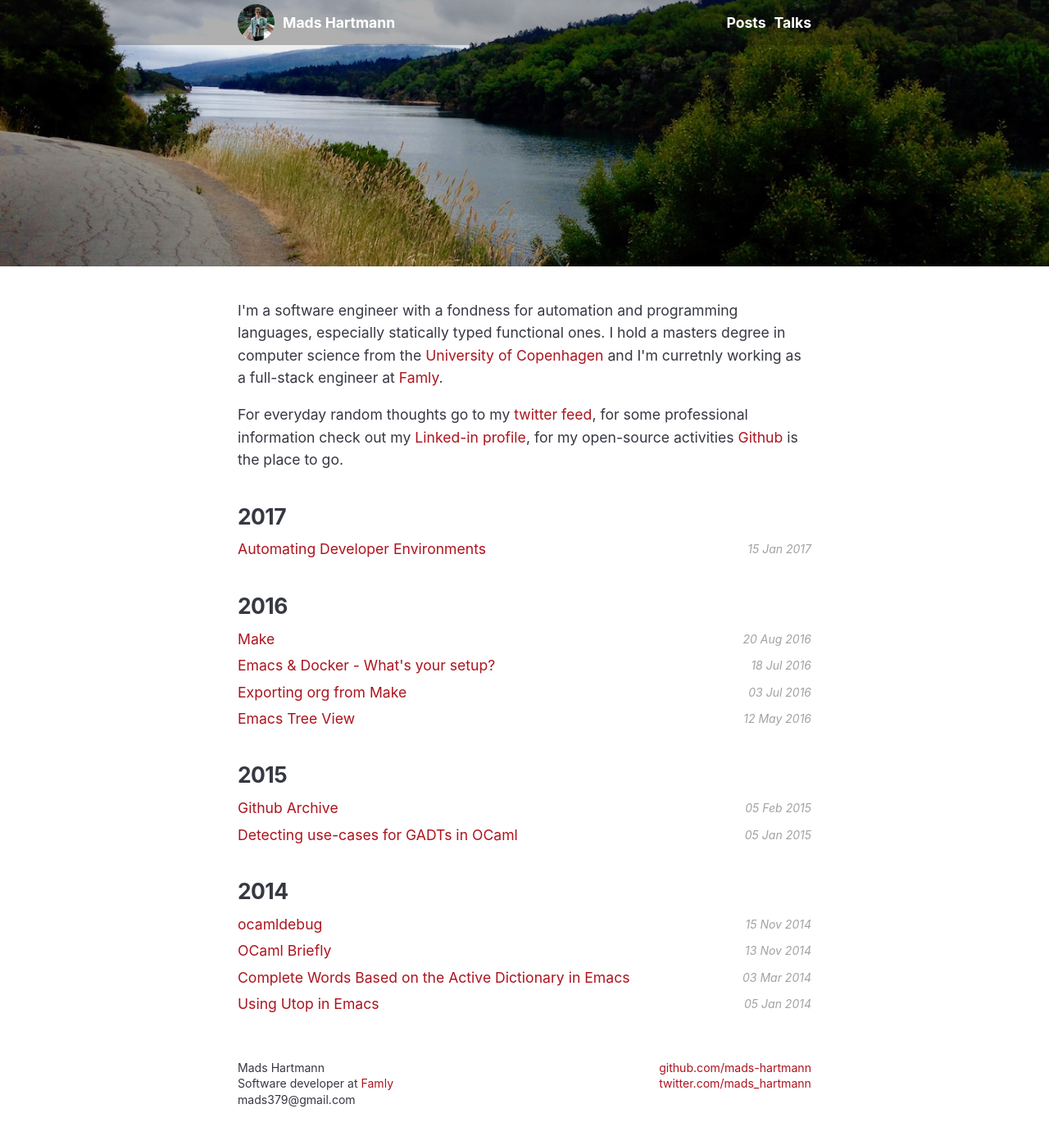
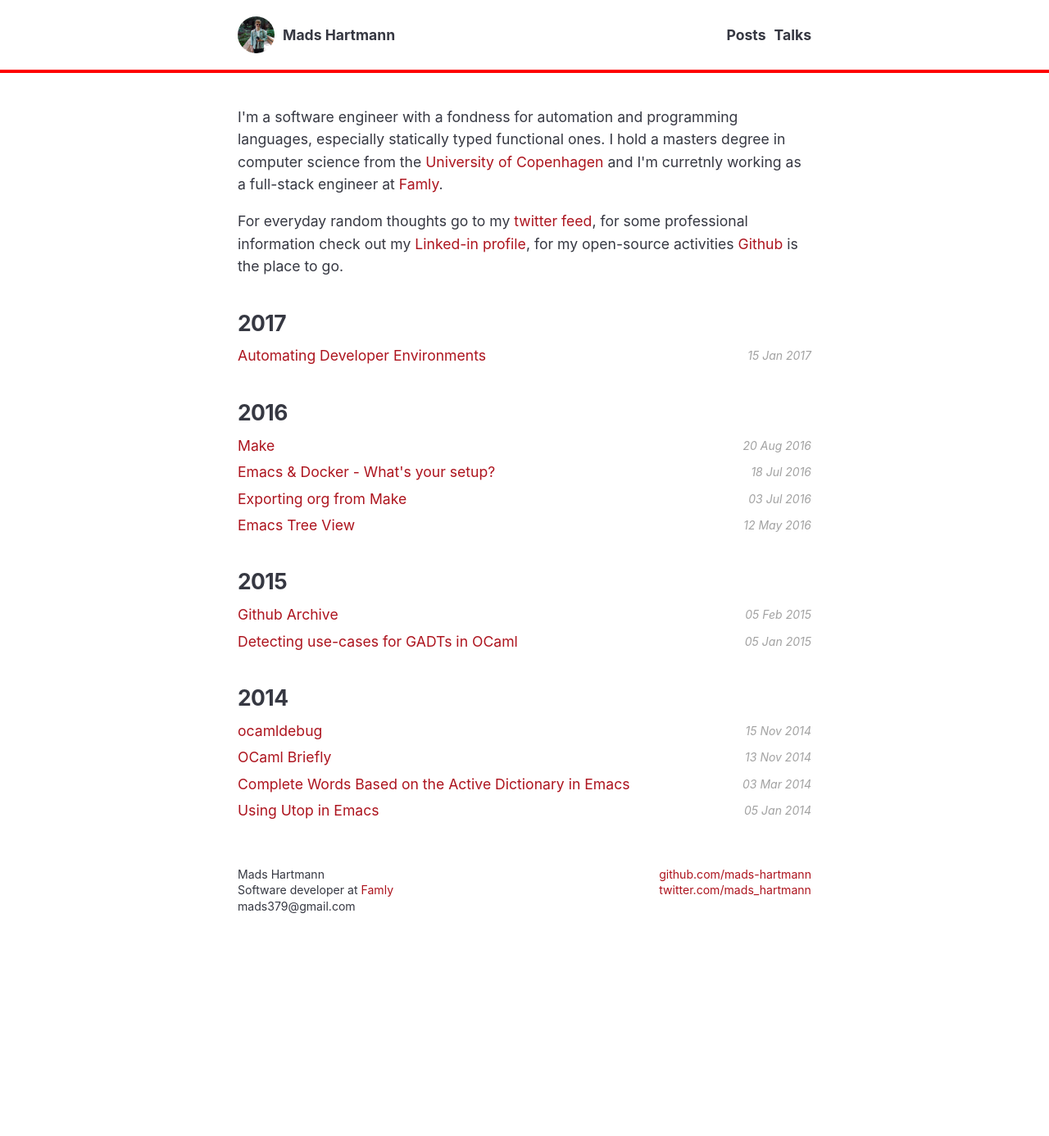
Before and after one commit to mads-hartmann/blog.mads-hartmann.com, a Jekyll site: the page built from index.html, in a window 1280 px wide. Shown: the whole page at 82% size. Built offline with Jekyll 4.4.1, drawn with Linux system fonts in a browser that asks for light colours; nearby versions of some CDN libraries; after the commit the page ends 1150 px from its top, so only the background shows below that.

Commit message:
Compress images. Slight style update

```diff
--- a/css/main.css
+++ b/css/main.css
@@ -77,18 +77,16 @@ blockquote p {
 /**********/
 
 .header-container {
-    background-image: url('/images/backdrop-sf-bikeride.jpg');
     background-repeat: no-repeat;
     background-size: cover;
     background-position: center center;
-    height: 325px;
 }
 
 .header {
     width: 100%;
     margin: 0px auto;
-    background: rgba(12, 12, 12, 0.28);
-    color: white;
+    padding: 15px 0px;
+    border-bottom: 4px solid red;
 }
 
 .header .bar {
@@ -96,20 +94,19 @@ blockquote p {
     max-width: 700px;
     margin: 0px auto;
     padding: 5px 0px;
-
     display: flex;
     align-items: center;
     justify-content: space-between;
 }
 
 .header span {
-    color: white;
     font-weight: bold;
     border-top: 2px solid transparent;
     border-bottom: 2px solid transparent;
-}
+p}
 
 .header a {
+    color: rgba(46,48,58,0.96);
     display: flex;
     align-items: center;
 }
@@ -131,7 +128,6 @@ blockquote p {
 }
 
 .header .menu a {
-    color: white;
     font-weight: bold;
     border-top: 2px solid transparent;
     border-bottom: 2px solid transparent;
@@ -139,7 +135,7 @@ blockquote p {
 }
 
 .header .menu a:hover {
-    border-bottom: 2px solid white;
+    border-bottom: 2px solid red;
 }
 
 /***********/
```
Also changed, not shown: images/backdrop-sf-bikeride.jpg, images/dictionary-completion.png, images/emacs-tree-viewer.png, images/me-v2-square.jpg, images/me.jpeg, images/ocaml-utop-session.png.
